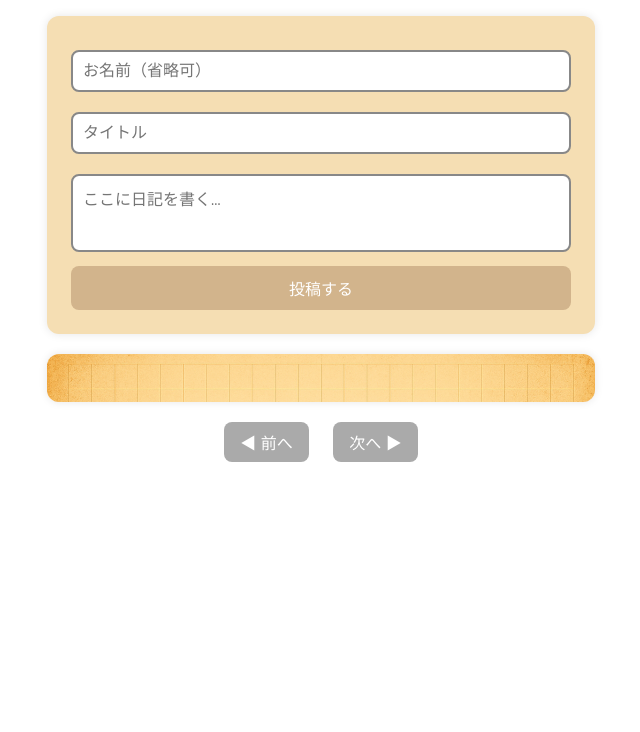
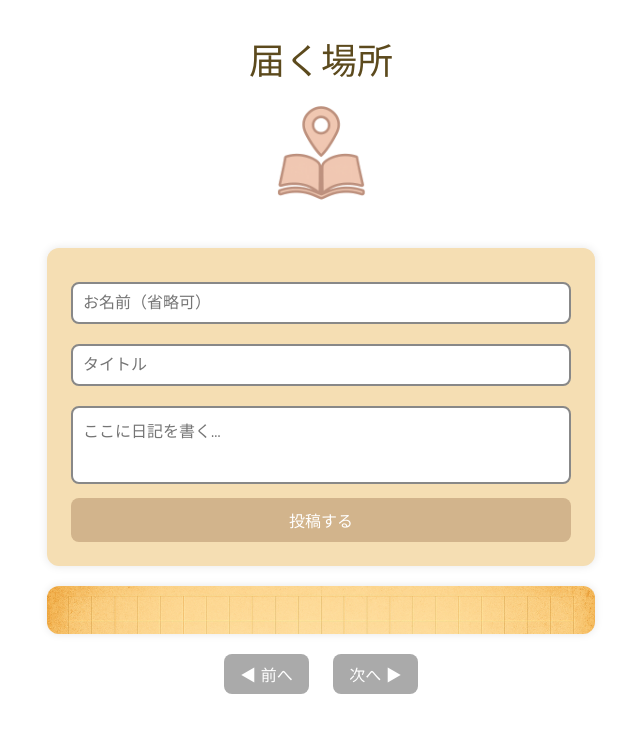
Before and after one commit to yujin-cliud/todoku-basho, a plain HTML site: page index.html in a window 1280 px wide. Shown: the whole page, without its empty margins (319-959 px from the left). Drawn offline with Linux system fonts and the light colour scheme; no server answers; a web font is replaced by a local one.

Commit message:
最新版2

```diff
--- a/index.html
+++ b/index.html
@@ -4,7 +4,10 @@
   <meta charset="UTF-8" />
   <meta name="viewport" content="width=device-width, initial-scale=1.0" />
   <title>届く場所</title>
+  <!-- やわらかい日本語フォントを読み込み -->
+  <link href="https://fonts.googleapis.com/css2?family=Kosugi+Maru&family=Zen+Maru+Gothic&display=swap" rel="stylesheet">
   <link rel="stylesheet" href="style.css" />
+
   <!-- Firebase CDN -->
   <script type="module">
     import { initializeApp } from "https://www.gstatic.com/firebasejs/10.12.2/firebase-app.js";
@@ -30,6 +33,11 @@
   </script>
 </head>
 <body>
+  <header class="page-header">
+    <h1 class="app-title">届く場所</h1>
+    <img src="symbol.png" alt="届く場所のロゴ" class="logo-image" />
+  </header>
+
   <div class="form-wrapper">
     <form id="diary-form">
       <input type="text" id="username" placeholder="お名前（省略可）" />
@@ -40,8 +48,8 @@
   </div>
 
   <div class="display-toggle">
-  <!-- スペース維持のため中身空でOK -->
-</div>
+    <!-- スペース維持のため中身空でOK -->
+  </div>
 
   <div id="diary-container" class="diary-entry"></div>
 
--- a/style.css
+++ b/style.css
@@ -24,11 +24,11 @@ form textarea {
   font-size: 16px;
   box-sizing: border-box;
   resize: none;
-  background-color: #ffffff; /* ← 入力欄の中は白 */
+  background-color: #ffffff;
 }
 
 form button {
-  background-color: #d2b48c; /* 淡い茶色 */
+  background-color: #d2b48c;
   color: white;
   padding: 10px 20px;
   font-size: 16px;
@@ -109,3 +109,28 @@ form button:hover {
     margin: 8px 0;
   }
 }
+
+/* 上部タイトルとロゴ */
+.page-header {
+  text-align: center;
+  margin-bottom: 24px;
+}
+
+.app-title {
+  font-size: 36px;
+  font-weight: normal;
+  color: #5c4a1d;
+  font-family:
+    "Zen Maru Gothic",
+    "Kosugi Maru",
+    "Hiragino Maru Gothic Pro",
+    "YuGothic",
+    sans-serif;
+  margin: 16px 0 8px;
+}
+
+.logo-image {
+  width: 120px;
+  height: auto;
+  margin-bottom: 8px;
+}
```
Also changed, not shown: symbol.png (added).
